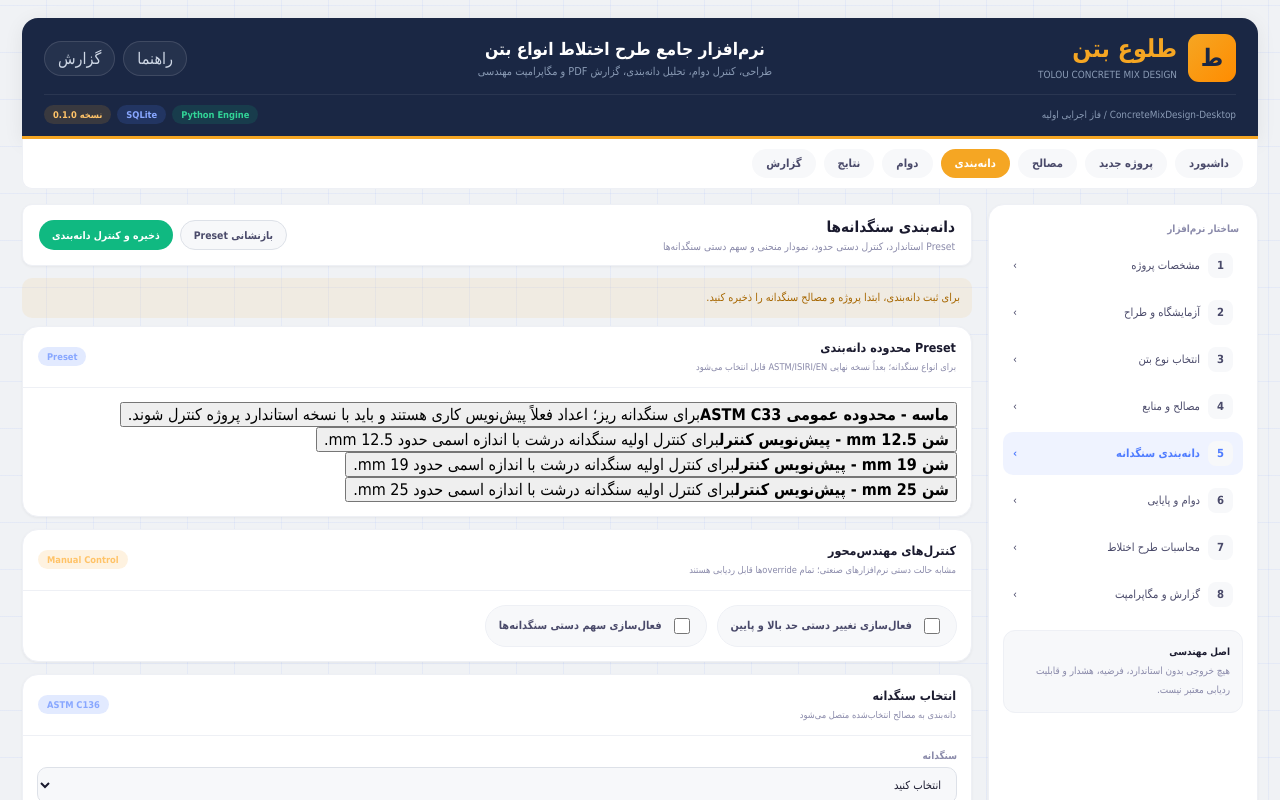
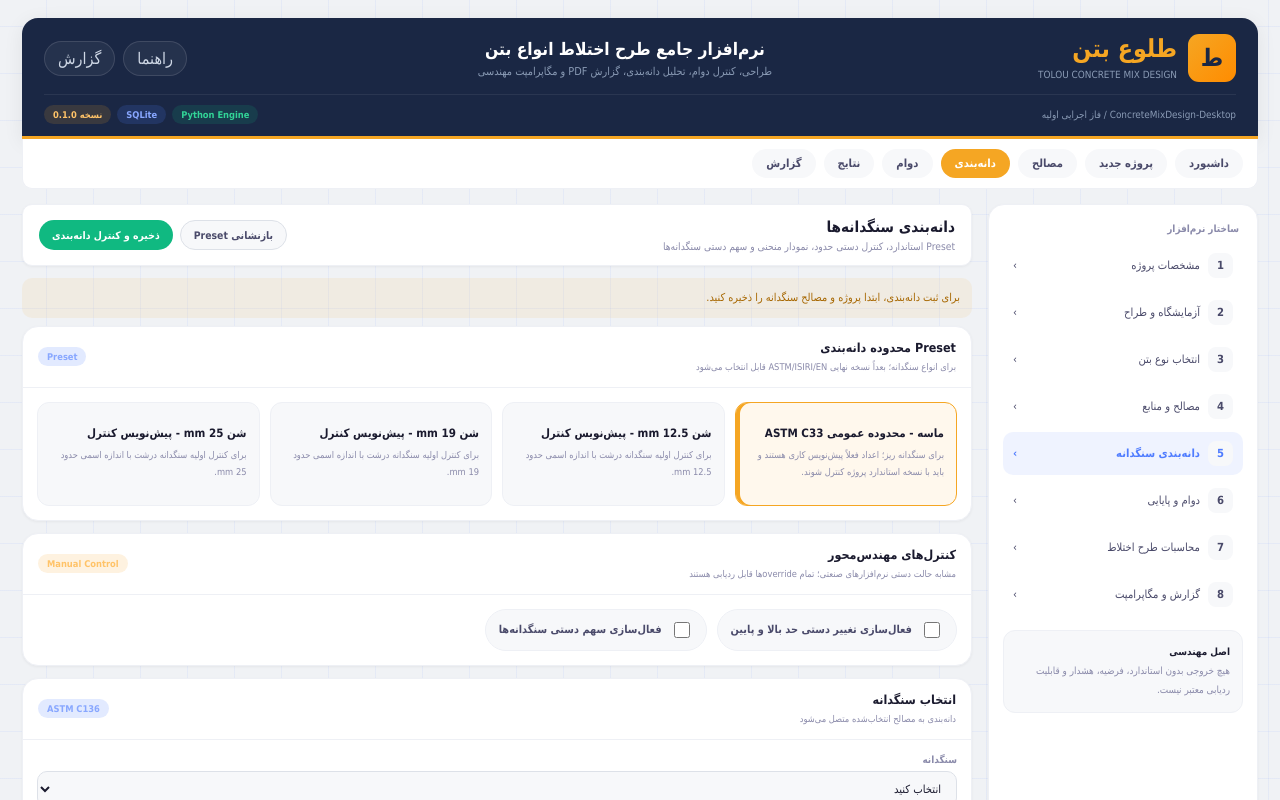
Before and after one commit to erfanamirij5-oss/ConcreteMixDesign-Desktop, a React (Vite) app in the folder apps/desktop/: page / in a window 1280 px wide. Both pictures are taken after a click on the button "دانه‌بندی". Shown: the top 800 px of the page. Built offline with nearby package versions, Linux system fonts and the light colour scheme.

Commit message:
Style aggregate gradation preset cards

```diff
--- a/apps/desktop/src/forms.css
+++ b/apps/desktop/src/forms.css
@@ -10,6 +10,13 @@
 .field input:focus, .field select:focus, .field textarea:focus { border-color: var(--blue); box-shadow: 0 0 0 3px rgba(79, 124, 255, .08); }
 .list-button { width: 100%; border: 1px solid var(--light); background: var(--surface2); color: var(--text2); border-radius: 10px; padding: 10px 12px; text-align: right; font-size: .68rem; }
 .list-button:hover { border-color: var(--blue); color: var(--blue); }
+.preset-grid { display: grid; grid-template-columns: repeat(4, 1fr); gap: 10px; }
+.preset-card { border: 1px solid var(--light); background: var(--surface2); color: var(--text2); border-radius: 12px; padding: 12px; text-align: right; min-height: 104px; }
+.preset-card strong { display: block; color: var(--text); font-size: .72rem; margin-bottom: 7px; }
+.preset-card span, .preset-note span { display: block; color: var(--muted); font-size: .58rem; line-height: 1.8; }
+.preset-card.active { border-color: var(--orange); box-shadow: inset 4px 0 0 var(--orange); background: rgba(245,166,35,.08); }
+.preset-note { background: rgba(79,124,255,.08); border: 1px solid rgba(79,124,255,.15); border-radius: 12px; padding: 10px 12px; }
+.preset-note strong { display: block; color: var(--blue); font-size: .68rem; margin-bottom: 4px; }
 .control-strip { display: flex; gap: 10px; flex-wrap: wrap; }
 .check-control { display: inline-flex; align-items: center; gap: 8px; background: var(--surface2); border: 1px solid var(--light); border-radius: 999px; color: var(--text2); padding: 9px 13px; font-size: .68rem; font-weight: 800; }
 .check-control input { width: 16px; height: 16px; accent-color: var(--orange); }
@@ -24,4 +31,4 @@ td { border-top: 1px solid var(--light); color: var(--text2); font-size: .64rem;
 .status-pill.not_checked { background: rgba(79,124,255,.10); color: #4567c7; }
 .gradation-chart { width: 100%; height: 330px; }
 .single-column { grid-template-columns: 1fr; }
-@media (max-width: 1050px) { .form-grid, .form-body { grid-template-columns: 1fr; } .form-panel:last-child, .field.full { grid-column: auto; } .gradation-chart { height: 280px; } }
+@media (max-width: 1050px) { .form-grid, .form-body, .preset-grid { grid-template-columns: 1fr; } .form-panel:last-child, .field.full { grid-column: auto; } .gradation-chart { height: 280px; } }
```
